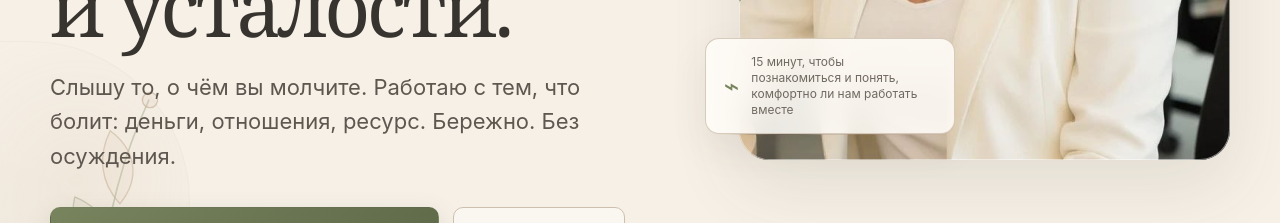
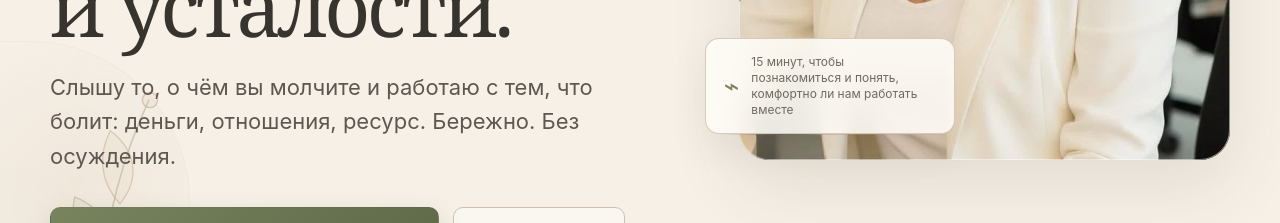
Before and after one commit to ClushAKvK/psychologist-site, a plain HTML site: page index.html in a window 1280 px wide. Shown: the part 792-1015 px from the top of the page. Drawn offline with Linux system fonts and the light colour scheme.

Commit message:
Update index.html

```diff
--- a/index.html
+++ b/index.html
@@ -61,7 +61,7 @@
         <div class="hero-copy reveal">
           <p class="eyebrow">Психологическая поддержка</p>
           <h1 id="hero-title">Психолог Ольга Ширко: Помогаю найти ваш <em>«Внутренний компас»</em> в тумане тревог и усталости.</h1>
-          <p class="hero-lead">Слышу то, о чём вы молчите. Работаю с тем, что болит: деньги, отношения, ресурс. Бережно. Без осуждения.</p>
+          <p class="hero-lead">Слышу то, о чём вы молчите и работаю с тем, что болит: деньги, отношения, ресурс. Бережно. Без осуждения.</p>
           <div class="hero-actions">
             <a class="button button-primary" href="#contacts">Записаться на знакомство (15 мин — бесплатно)</a>
             <a class="button button-secondary" href="#pricing">Узнать стоимость</a>
```
